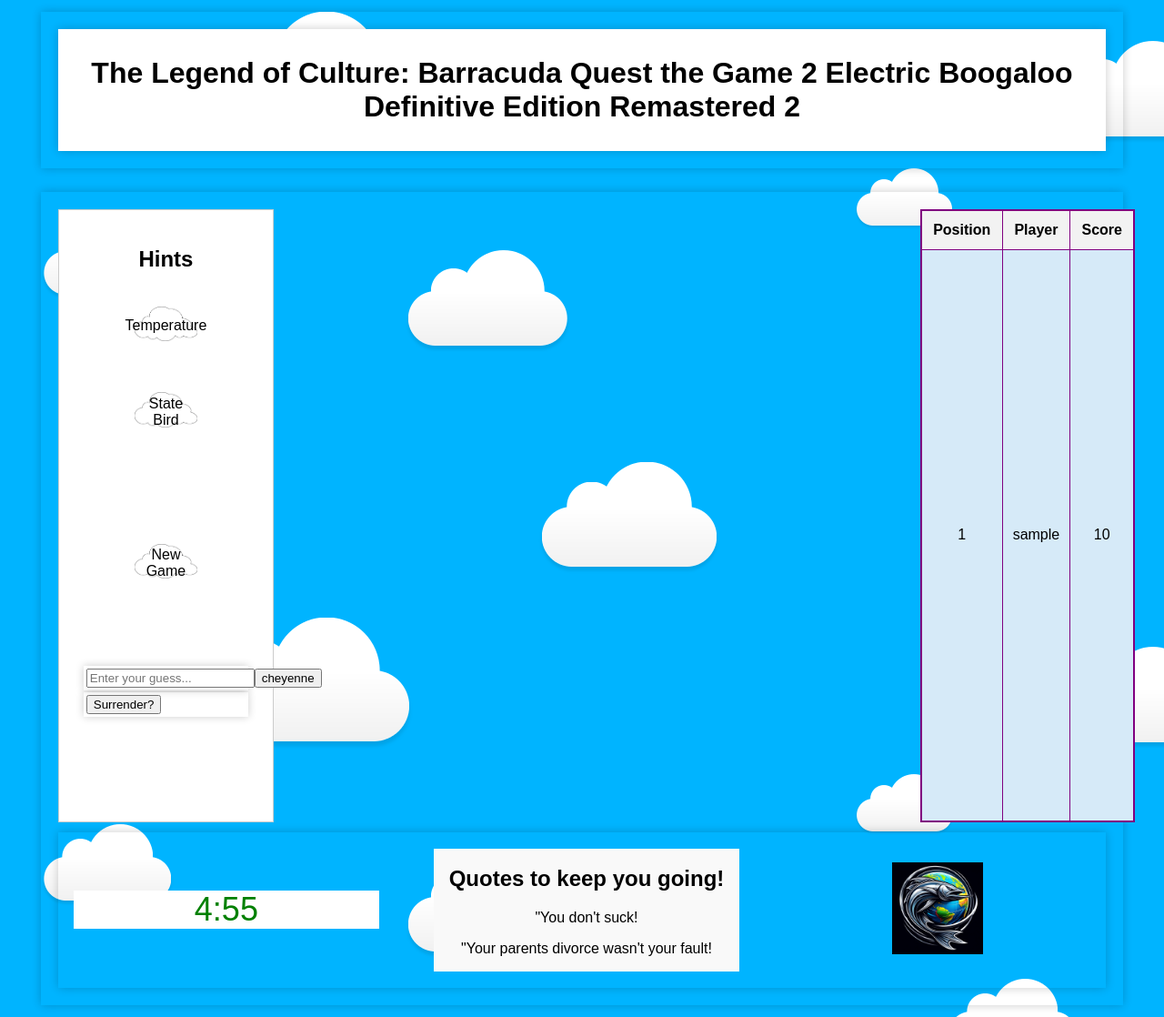
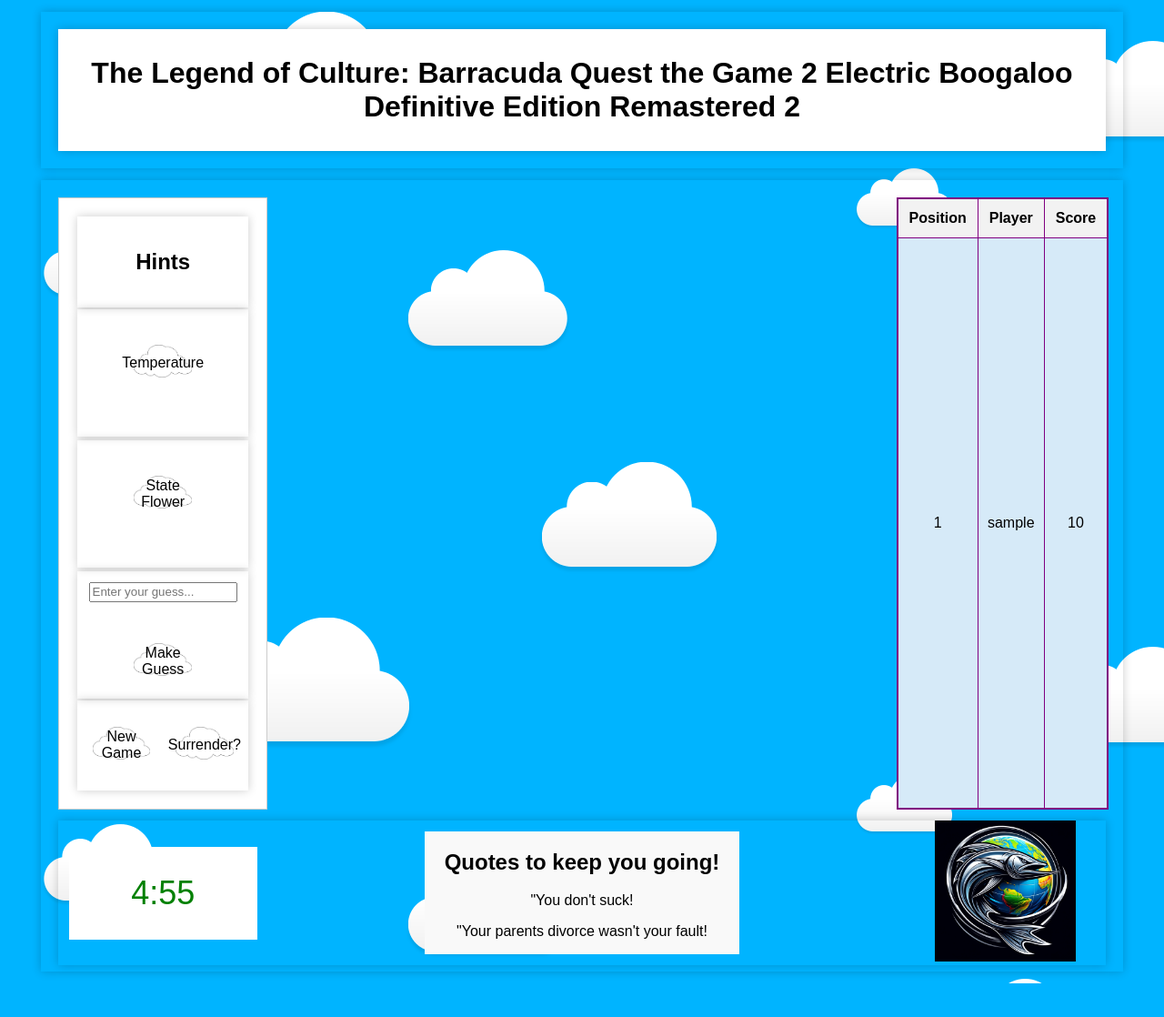
Before and after one commit to maximilian-mallory/ProjectBarracuda, a Django app: page /gamepage/ in a window 1280 px wide. Shown: the whole page at 91% size. After the commit the page ends 1081 px from the top, so only its background shows below. Run offline with Django 5.2, Linux system fonts and the light colour scheme; tables that the repository leaves empty hold one stand-in row (values such as "Sample post"); some libraries are stand-ins or nearby versions.

Commit message:
this works if we gotta go back we go back here

```diff
--- a/GeoGuessr/Controllers/bird_controller.py
+++ b/GeoGuessr/Controllers/bird_controller.py
@@ -78,7 +78,7 @@ state_flower_list = {
     'annapolis': 'Black-eyed Susan',
     'boston': 'Mayflower',
     'lansing': 'Apple Blossom',
-    'saint paul': 'Pink and White Lady’s Slipper',
+    'saint paul': 'Pink and White Lady\'s Slipper',
     'jackson': 'Magnolia',
     'jefferson city': 'White Hawthorn Blossom',
     'helena': 'Bitterroot',
@@ -109,6 +109,6 @@ state_flower_list = {
 }
 
 
-def SetBird(city):
+def SetFlower(city):
 
-    return state_bird_list[city]
+    return state_flower_list[city]
--- a/GeoGuessr/Controllers/map_controller.py
+++ b/GeoGuessr/Controllers/map_controller.py
@@ -1,203 +1,291 @@
 import random, os
 from django.conf import settings
 
+random_locs = {
+    'montgomery':
+    [
+        {'lat': 32.3773, 'long': -86.3000},
+        {'lat': 32.3668, 'long': -86.2997}
+    ],
+
+    'juneau':
+    [
+        {'lat': 58.3022, 'long': -134.4223},
+        {'lat': 58.3029, 'long': -134.4119}
+    ],
+
+    'phoenix':
+    [
+        {'lat': 33.4483, 'long': -112.0740},
+        {'lat': 33.4500, 'long': -112.0740}
+    ],
+
+    'little rock':
+    [
+        {'lat': 34.7465, 'long': -92.2896},
+        {'lat': 34.7453, 'long': -92.2758}
+    ],
+
+    'sacramento':
+    [
+        {'lat': 38.5758, 'long': -121.4789},
+        {'lat': 38.5767, 'long': -121.4770}
+    ],
+
+    'denver':
+    [
+        {'lat': 39.7474, 'long': -104.9927},
+        {'lat': 39.7388, 'long': -104.9915}
+    ],
+
+    'hartford':
+    [
+        {'lat': 41.7646, 'long': -72.6850},
+        {'lat': 41.7652, 'long': -72.6870}
+    ],
+
+    'dover':
+    [
+        {'lat': 39.1580, 'long': -75.5244},
+        {'lat': 39.1574, 'long': -75.5247}
+    ],
+
+    'tallahassee':
+    [
+        {'lat': 30.4429, 'long': -84.2830},
+        {'lat': 30.4377, 'long': -84.2831}
+    ],
+
+    'atlanta':
+    [
+        {'lat': 33.7485, 'long': -84.3879},
+        {'lat': 33.7537, 'long': -84.3863}
+    ],
+
+    'honolulu':
+    [
+        {'lat': 21.3070, 'long': -157.8583},
+        {'lat': 21.3064, 'long': -157.8570}
+    ],
+
+    'boise':
+    [
+        {'lat': 43.6150, 'long': -116.2023},
+        {'lat': 43.6147, 'long': -116.2000}
+    ],
+
+    'springfield':
+    [
+        {'lat': 39.7980, 'long': -89.6441},
+        {'lat': 39.7991, 'long': -89.6452}
+    ],
+
+    'indianapolis':
+    [
+        {'lat': 39.7684, 'long': -86.1581},
+        {'lat': 39.7672, 'long': -86.1580}
+    ],
+
+    'des moines':
+    [
+        {'lat': 41.5868, 'long': -93.6250},
+        {'lat': 41.5879, 'long': -93.6242}
+    ],
+
+    'topeka':
+    [
+        {'lat': 39.0473, 'long': -95.6752},
+        {'lat': 39.0517, 'long': -95.6733}
+    ],
+
+    'frankfort':
+    [
+        {'lat': 38.2009, 'long': -84.8733},
+        {'lat': 38.2000, 'long': -84.8724}
+    ],
+
+    'baton rouge':
+    [
+        {'lat': 30.4515, 'long': -91.1871},
+        {'lat': 30.4507, 'long': -91.1852}
+    ],
+
+    'augusta':
+    [
+        {'lat': 44.3106, 'long': -69.7795},
+        {'lat': 44.3100, 'long': -69.7774}
+    ],
+
+    'annapolis':
+    [
+        {'lat': 38.9784, 'long': -76.4922},
+        {'lat': 38.9781, 'long': -76.4908}
+    ],
+    'annapolis':
+    [
+        {'lat': 38.9784, 'long': -76.4922},
+        {'lat': 38.9781, 'long': -76.4908}
+    ],
+
+    'boston':
+    [
+        {'lat': 42.3509, 'long': -71.0571},
+        {'lat': 42.3706, 'long': -71.0806}
+    ],
+        'lansing':
+        [
+            {'lat': 42.4400, 'long': -84.3324},
+            {'lat': 42.4312, 'long': -84.3217}
+        ],
+        'saint paul':
+        [
+            {'lat': 44.9518, 'long': -93.0929},
+            {'lat': 44.9422, 'long': -93.09084}
+    ],
+        'jackson':
+        [
+            {'lat': 32.3011, 'long': -90.1927},
+            {'lat': 32.3087, 'long': -90.1823}
+        ],
+        'jefferson city':
+        [
+            {'lat': 38.5802, 'long': -92.1795},
+            {'lat': 38.5526, 'long': -92.1947}
+        ],
+    'helena':
+    [
+        {'lat': 46.5944, 'long': -112.0313},
+        {'lat': 46.5842, 'long': -111.9978}
+    ],
+    'lincoln':
+    [
+        {'lat': 40.8137, 'long': -96.6951},
+        {'lat': 40.8138, 'long': -96.7519}
+    ],
+    'carson city':
+    [
+        {'lat': 39.1654, 'long': -119.7670},
+        {'lat': 39.1751, 'long': -119.7611}
+    ],
+    'concord':
+    [
+        {'lat': 43.1928, 'long': -71.5384},
+        {'lat': 43.2022, 'long': -71.5458}
+    ],
+    'trenton':
+    [
+        {'lat': 40.2202, 'long': -74.7626},
+        {'lat': 40.2000, 'long': -74.7533}
+    ],
+    'santa fe':
+    [
+        {'lat': 35.6873, 'long': -105.9441},
+        {'lat': 35.6794, 'long': -105.9726}
+    ],
+    'albany':
+    [
+        {'lat': 42.6509, 'long': -73.7675},
+        {'lat': 42.6645, 'long': -73.79424}
+    ],
+    'raleigh':
+    [
+        {'lat': 35.7788, 'long': -78.6382},
+        {'lat': 35.7907, 'long': -78.6301}
+    ],
+    'bismark':
+    [
+        {'lat': 46.8004, 'long': -100.7847},
+        {'lat': 46.8235, 'long': -100.7657}
+    ],
+    'columbus':
+    [
+        {'lat': 39.9688, 'long': -82.9865},
+        {'lat': 39.9580, 'long': -82.9329}
+    ],
+    'oklahoma city':
+    [
+        {'lat': 35.4651, 'long': -97.5212},
+        {'lat': 35.5060, 'long': -97.5906}
+    ],
+    'salem':
+    [
+        {'lat': 44.9185, 'long': -123.0367},
+        {'lat': 44.8775, 'long': -123.0221}
+    ],
+    'harrisburg':
+    [
+        {'lat': 40.2702, 'long': -76.8910},
+        {'lat': 40.2739, 'long': -76.8679}
+    ],
+    'providence':
+    [
+        {'lat': 41.8230, 'long': -71.4142},
+        {'lat': 41.8237, 'long': -71.4154}
+    ],
+    'columbia':
+    [
+        { 'lat':34.0007 ,'long': -81.0348 },
+        { 'lat':34.0065 ,'long': -81.0332  },
+    ],
+    'pierre':
+    [
+        { 'lat':44.3683 ,'long': -100.3506 },
+        { 'lat':44.3665 ,'long': -100.3554 },
+    ],
+    'nashville':
+    [
+        { 'lat':36.1627 ,'long': -86.7816 },
+        { 'lat':36.1613 ,'long': -86.7825 },
+    ],
+    'austin':
+    [
+        { 'lat':30.2672 ,'long': -97.7431 },
+        { 'lat':30.2685 ,'long': -97.7350 }
+    ],
+    'salt lake city':
+    [
+        { 'lat':40.7608 ,'long': -111.8910 },
+        { 'lat':40.7619 ,'long': -111.8885 },
+    ],
+    'montpelier':
+    [
+        { 'lat':44.2601 ,'long': -72.5754 },
+        { 'lat':44.2619 ,'long': -72.5741 },
+    ],
+    'richmond':
+    [
+        { 'lat':37.5407 ,'long': -77.4360 },
+        { 'lat':37.5421 ,'long': -77.4388 },
+    ],
+    'olympia':
+    [
+        { 'lat':47.0379 ,'long': -122.9007 },
+        { 'lat':47.0392 ,'long': -122.9031 },
+    ],
+    'charleston':
+    [
+        { 'lat':38.3498 ,'long': -81.6326},
+        { 'lat':38.3512 ,'long': -81.6345},
+    ],
+    'madison':
+    [
+        { 'lat':43.0737 ,'long': -89.3846 },
+        { 'lat':43.0759 ,'long': -89.3882 },
+    ],
+    'cheyenne':
+    [
+        { 'lat':41.1399 ,'long': -104.8202 },
+        { 'lat':41.1411 ,'long': -104.8156 },
+    ],
+}
+
 def AddRandomLocation( context ):
-    """'new york city': {'lat': 40.7128, 'long': -74.0061},
-        'los angeles': {'lat': 34.0523, 'long': -118.2436},
-        'chicago': {'lat': 41.8782, 'long': -87.6297},
-        'houston': {'lat': 29.7605, 'long': -95.3697} ,
-        'phoenix': {'lat': 33.4485, 'long': -112.0741},
-        'philadelphia': {'lat': 39.9527, 'long': -75.1651} ,
-        'san antonio': {'lat': 29.4242, 'long': -98.4935},
-        'san diego': {'lat': 32.7158, 'long': -117.1610},
-        'dallas': {'lat': 32.7766, 'long': -96.7969} ,
-        'san jose': {'lat': 37.3383, 'long': -121.8862} ,"""
-    random_locs = {
-        # 'providence':
-        # [
-            # {'lat': 41.8230, 'long': -71.4142},  #First location
-            # {'lat': 41.8237, 'long': -71.4154}    #Second location
-        # ],
-        # 'columbia':
-        # [
-        #     { 'lat':34.0007 ,'long': -81.0348 },
-        #     { 'lat':34.0065 ,'long': -81.0332  },
-        # ]
-        # 'pierre':
-        # [
-        #     { 'lat':44.3683 ,'long': -100.3506 },  # First location
-        #     { 'lat':44.3665 ,'long': -100.3554 },  # Second location
-        # ],
-        # 'nashville':
-        # [
-        #     { 'lat':36.1627 ,'long': -86.7816 },  # First location
-        #     { 'lat':36.1613 ,'long': -86.7825 },  # Second location
-        # ],
-        # 'austin':
-        # [
-        #     { 'lat':30.2672 ,'long': -97.7431 },  # First location
-        #     { 'lat':30.2685 ,'long': -97.7350 }  # Second location
-        # ],
-        # 'salt lake city':
-        # [
-        #     { 'lat':40.7608 ,'long': -111.8910 },  # First location
-        #     { 'lat':40.7619 ,'long': -111.8885 },  # Second location
-        # ],
-        # 'montpelier':
-        # [
-        #     { 'lat':44.2601 ,'long': -72.5754 },  # First location
-        #     { 'lat':44.2619 ,'long': -72.5741 },  # Second location
-        # ],
-        # 'richmond':
-        # [
-        #     { 'lat':37.5407 ,'long': -77.4360 },  # First location
-        #     { 'lat':37.5421 ,'long': -77.4388 },  # Second location
-        # ],
-        # 'olympia':
-        # [
-        #     { 'lat':47.0379 ,'long': -122.9007 },  # First location
-        #     { 'lat':47.0392 ,'long': -122.9031 },  # Second location
-        # ],
-        # 'charleston':
-        # [
-        #     { 'lat':38.3498 ,'long': -81.6326},  # First location
-        #     { 'lat':38.3512 ,'long': -81.6345},  # Second location
-        # ],
-        # 'madison':
-        # [
-        #     { 'lat':43.0737 ,'long': -89.3846 },  # First location
-        #     { 'lat':43.0759 ,'long': -89.3882 },  # Second location
-        # ],
-        'cheyenne':
-        [
-            { 'lat':41.1399 ,'long': -104.8202 },  # First location
-            { 'lat':41.1411 ,'long': -104.8156 },  # Second location
-        ],
-        #'montgomery':
-        #[
-        #    {'lat': 32.3773, 'long': -86.3000},
-        #    {'lat': 32.3668, 'long': -86.2997}
-        #],
 
-        #'juneau':
-        #[
-        #    {'lat': 58.3022, 'long': -134.4223},
-        #    {'lat': 58.3029, 'long': -134.4119}
-        #],
+    random_city = random.choice(list(random_locs.keys())) #get the key (name) of a random city
 
-        #'phoenix':
-        #[
-        #    {'lat': 33.4483, 'long': -112.0740},
-        #    {'lat': 33.4500, 'long': -112.0740}
-        #],
+    index = random.randint(0, 1)  #select random index
 
-        #'little rock':
-        #[
-        #    {'lat': 34.7465, 'long': -92.2896},
-        #    {'lat': 34.7453, 'long': -92.2758}
-        #],
-
-        #'sacramento':
-        #[
-        #    {'lat': 38.5758, 'long': -121.4789},
-        #    {'lat': 38.5767, 'long': -121.4770}
-        #],
-
-        #'denver':
-        #[
-        #    {'lat': 39.7474, 'long': -104.9927},
-        #    {'lat': 39.7388, 'long': -104.9915}
-        #],
-
-        #'hartford':
-        #[
-        #    {'lat': 41.7646, 'long': -72.6850},
-        #    {'lat': 41.7652, 'long': -72.6870}
-        #],
-
-        #'dover':
-        #[
-        #    {'lat': 39.1580, 'long': -75.5244},
-        #    {'lat': 39.1574, 'long': -75.5247}
-        #],
-
-        #'tallahassee':
-        #[
-        #    {'lat': 30.4429, 'long': -84.2830},
-        #    {'lat': 30.4377, 'long': -84.2831}
-        #],
-
-        #'atlanta':
-        #[
-        #    {'lat': 33.7485, 'long': -84.3879},
-        #    {'lat': 33.7537, 'long': -84.3863}
-        #],
-
-        #'honolulu':
-        #[
-        #    {'lat': 21.3070, 'long': -157.8583},
-        #    {'lat': 21.3064, 'long': -157.8570}
-        #],
-
-        #'boise':
-        #[
-        #    {'lat': 43.6150, 'long': -116.2023},
-        #    {'lat': 43.6147, 'long': -116.2000}
-        #],
-
-        #'springfield':
-        #[
-        #    {'lat': 39.7980, 'long': -89.6441},
-        #    {'lat': 39.7991, 'long': -89.6452}
-        #],
-
-        #'indianapolis':
-        #[
-        #    {'lat': 39.7684, 'long': -86.1581},
-        #    {'lat': 39.7672, 'long': -86.1580}
-        #],
-
-        #'des moines':
-        #[
-        #    {'lat': 41.5868, 'long': -93.6250},
-        #    {'lat': 41.5879, 'long': -93.6242}
-        #],
-
-        #'topeka':
-        #[
-        #    {'lat': 39.0473, 'long': -95.6752},
-        #    {'lat': 39.0517, 'long': -95.6733}
-        #],
-
-        #'frankfort':
-        #[
-        #    {'lat': 38.2009, 'long': -84.8733},
-        #    {'lat': 38.2000, 'long': -84.8724}
-        #],
-
-        #'baton rouge':
-        #[
-        #    {'lat': 30.4515, 'long': -91.1871},
-        #    {'lat': 30.4507, 'long': -91.1852}
-        #],
-
-        #'augusta':
-        #[
-        #    {'lat': 44.3106, 'long': -69.7795},
-        #    {'lat': 44.3100, 'long': -69.7774}
-        #],
-
-        #'annapolis':
-        #[
-        #    {'lat': 38.9784, 'long': -76.4922},
-        #    {'lat': 38.9781, 'long': -76.4908}
-        #],
-    }
-
-    random_city = random.choice(list(random_locs.keys()))
-
-    index = random.randint(0, 1)
-
+    #add loc data to context
     context['lat_con'] = random_locs[random_city][index]['lat']
     context['long_con'] = random_locs[random_city][index]['long']
     context['city_name'] = random_city
--- a/GeoGuessr/Static/css/GamePage.css
+++ b/GeoGuessr/Static/css/GamePage.css
@@ -25,16 +25,85 @@ body {
     align-items: center;
 }
 
-#inner-container {
+.hintcontainer {
   display: flex;
-  margin-top: 1%;
-  width: 100%; /* Change this to 100% */
+  flex-direction: column;
+  max-width: 98%;
+  margin: 1% auto;
   padding: 1.5%;
   background-color: transparent;
   box-shadow: 0 0 10px rgba(0, 0, 0, 0.2);
   text-align: center;
   align-items: center;
-  height:10%;
+  height: 25%;
+}
+
+.guesscontainer {
+  display: flex;
+  flex-direction: column;
+  max-width: 98%;
+  margin: 1% auto;
+  padding: 1.5%;
+  background-color: transparent;
+  box-shadow: 0 0 10px rgba(0, 0, 0, 0.2);
+  text-align: center;
+  align-items: center;
+  height: 25%;
+}
+
+.gamecontainer {
+  display: flex;
+  max-width: 100%;
+  padding: 1.5%;
+  background-color: transparent;
+  box-shadow: 0 0 10px rgba(0, 0, 0, 0.2);
+  text-align: center;
+  align-items: center;
+  height: 17.5%;
+
+}
+
+.gamecontainer h2{
+  width: 100%;
+  text-align: center;
+}
+
+
+#userGuessInput{
+  padding: 1%;
+  margin: 5%;
+  width: 85%;
+  justify-content: center;
+
+}
+
+#hint1content{
+  padding: 1%;
+  margin: 1%;
+  width: 60%;
+  padding-left: auto;
+  border: none;
+}
+
+#hint2content{
+  padding: 1%;
+  margin: 1%;
+  width: 75%;
+  padding-left: auto;
+
+  border: none;
+}
+
+#inner-container {
+  display: flex;
+  margin-top: 1%;
+  width: 100%; /* Change this to 100% */
+
+  background-color: transparent;
+  box-shadow: 0 0 10px rgba(0, 0, 0, 0.2);
+  text-align: center;
+  align-items: center;
+  height:5%;
 }
 
 .maincontent{
@@ -46,9 +115,10 @@ body {
 #bottom-container {
   display: flex;
   justify-content: space-around;/* Center items horizontally */
-   /* Center items vertically */
+
   flex-wrap: wrap; /* Allow items to wrap if needed */
-  margin-top: 2%; /* Adjust as needed */
+  margin-top: .5%; /* Adjust as needed */
+  padding-bottom: .5%;
   height: 50%; /* Adjust height as needed */
 }
 
@@ -60,7 +130,7 @@ body {
   margin-top: 1%;
   height: 50%; /* Decrease height by 10% */
   width: 100%;
-  margin-left: 0%;
+  margin-left: 1%;
   margin-right: 0%;
   /* Override margin to zero */
 }
@@ -68,14 +138,18 @@ body {
 /* Adjust the width and height of the timer div using percentages */
 #timerDiv {
   font-size: 36px;
-  width: 30%; /* Adjusted width */
+  width: 20%; /* Adjusted width */
   height: 100%; /* Adjusted height */
   display: flex; /* Use flexbox */
   justify-content: center; /* Center horizontally */
   align-items: center; /* Center vertically */
   background-color: white;
-  margin-right: 10px;
-  text-align: center; /* Center text horizontally */
+  text-align: center;
+  padding-top: 10%;
+  padding-bottom: 10%;
+  padding-left: 10%;
+  padding-right: 10%;
+   /* Center text horizontally */
 }
 #encouragement {
   background-color: #f9f9f9;
@@ -112,9 +186,30 @@ body {
   max-height: 693.47px;
 }
 
+#hints{
+  display: flex;
+  flex-direction: column;
+  justify-content: space-between;
+}
+
 .bottombox-container{
   width: 30%;
   height: 100%;
+}
+
+.timer-container{
+  font-size: 36px;
+  padding: 1%;
+  padding-top: 1%;
+  margin-left: 1%;
+  margin-right: 11%;
+  width: 16%; /* Adjusted width */
+  height: 100%; /* Adjusted height */
+  display: flex; /* Use flexbox */
+  justify-content: center; /* Center horizontally */
+  align-items: center; /* Center vertically */
+  background-color: white;
+  text-align: center; /* Center text horizontally */
 }
 
 .side-box {
@@ -194,8 +289,9 @@ body {
   }
 
   #logo img{
-    width: 30%;
-    height: auto;
+    padding-left: 36%;
+    width: 45%;
+    height: 90%;
   }
 
   .main-content.bottom-content {
--- a/GeoGuessr/Static/js/gamepage.js
+++ b/GeoGuessr/Static/js/gamepage.js
@@ -1,12 +1,11 @@
 function initialize ()
 {
-
-  const fenway = { lat: latitude, lng: longitude };
+  const location = { lat: latitude, lng: longitude };
 
   const panorama = new google.maps.StreetViewPanorama(
     document.getElementById("pano"),
     {
-      position: fenway,
+      position: location,
       pov: {
         heading: 34,
         pitch: 10,
@@ -35,7 +34,8 @@ function startTimer(duration, display)
 
         if (--timer < 0) {
             clearInterval(interval);
-            display.textContent = "Time's up!";
+            display.textContent = "Time Bonus Gone!";
+            return;
         } else if (timer > 180) {
             display.style.color = "green";
         } else if (timer < 180 && timer >= 60) {
@@ -54,6 +54,7 @@ function startTimer(duration, display)
     }, 1000);
 
     remainingTime = timer;
+
 }
 
 function loadAllScores()
@@ -71,7 +72,6 @@ function loadAllScores()
         `;
         leaderboardBody.appendChild(row);
     });
-    console.log(leaderboardBody);
 }
 
 function checkGuess()
@@ -79,8 +79,6 @@ function checkGuess()
   numGuesses++;
 
   guess = userGuess.value;
-
-  console.log(guess);
 
   if( guess.toLowerCase() == city_name )
   {
@@ -154,10 +152,10 @@ hint2btn.onclick = function()
 
       var jsonData = JSON.parse(jsonString);
 
-      let bird = jsonData.bird;
+      let flower = jsonData.flower;
 
-      hint2content.textContent = `The state bird is the ${bird}`;
-      console.log(jsonData.bird);
+      hint2content.value = `The state flower is the ${flower}`;
+      console.log(hint2content.value);
 
       hintsUsed++;
       hintTwo = true;
@@ -168,18 +166,8 @@ hint2btn.onclick = function()
 
 }
 
-window.onload = function ()
-{
-    var fiveMinutes = 300,
-        display = document.querySelector('#timerDiv');
-    interval = startTimer(fiveMinutes, display);
-    loadAllScores();
-    initialize();
-};
-
 hint1btn.onclick = function()
 {
-
     var data = {
       latitude: latitude,
       longitude: longitude
@@ -204,11 +192,11 @@ hint1btn.onclick = function()
 
       let temperature = jsonData.temperature;
 
-      hint1content.textContent = `The current temperature is ${temperature}°F`;
+      hint1content.value = `The current temperature is ${temperature}°F`;
 
       hintsUsed++;
       hintOne = true;
-      console.log(jsonData['temperature']);
+      console.log(hint1content.value);
 
     })
     .catch(error => {
@@ -216,3 +204,12 @@ hint1btn.onclick = function()
     });
 
 };
+
+window.onload = function ()
+{
+    var fiveMinutes = 300,
+        display = document.querySelector('#timerDiv');
+    interval = startTimer(fiveMinutes, display);
+    loadAllScores();
+    initialize();
+};
--- a/GeoGuessr/Static/js/login.js
+++ b/GeoGuessr/Static/js/login.js
@@ -31,17 +31,19 @@ form.addEventListener('submit', function(event) {
       }
       else
       {
-        return response.json(); // Parse JSON response
+        return response.json();
       }
     })
     .then(data => {
 
       window.alert(data.error);
     })
-        })
     .catch(error => {
       console.error('Error:', error);
     });
+
+  });
+
 });
 
 document.getElementById("signupBtn").addEventListener("click", function() {
--- a/GeoGuessr/Templates/GamePage.html
+++ b/GeoGuessr/Templates/GamePage.html
@@ -19,30 +19,26 @@
   <div class="maincontent">
     <div class="hintscontainer">
         <div id="hints" class="bottombox-container">
+        <div class="gamecontainer">
           <h2>Hints</h2>
-        <br>
+        </div>
+
+        <div class="hintcontainer">
           <div class="button-group">
             <img src="../static/images/Cloud.png">
             <button id="hint1btn" class="btn">Temperature</button>
           </div>
-        <br>
-        <p id="hint1content"> </p>
-        <br>
+          <input type="text" id="hint1content" class="hinttext"/>
+        </div>
+        <div class="hintcontainer">
           <div class="button-group">
             <img src="../static/images/Cloud.png">
-          <button id="hint2btn" class="btn">State Bird</button>
+            <button id="hint2btn" class="btn">State Flower</button>
           </div>
-        <br>
-        <p id="hint2content"> </p>
-        <br>
 
-        <br><br><br><br>
-        <div class="button-group">
-          <img src="../static/images/Cloud.png">
-          <button class="btn" onclick="window.location.reload()">New Game</button>
+          <input type="text" id="hint2content" class="hinttext"/>
           </div>
-        <br><br><br><br><br>
-        <div class="container">
+        <div class="guesscontainer">
 
           <input
             type="text"
@@ -50,20 +46,30 @@
             placeholder="Enter your guess..."
           />
           <br>
-          <input
-            class="button"
-            type="button"
-            value="{{city_name}}"
-            onclick="checkGuess();"
-          />
+          <div class="button-group">
+            <img src="../static/images/Cloud.png">
+          <button class="btn"
+            onclick="checkGuess();">
+            Make Guess
+          </button>
+
           </div>
-        <div class="container">
-          <input
-            class="button"
-            type="button"
-            value="Surrender?"
-            onclick="window.location.href= 'http://localhost:8000/welcome/';"
-          />
+        </div>
+
+        <div class="gamecontainer">
+          <div class="button-group">
+            <img src="../static/images/Cloud.png">
+            <button class="btn" onclick="window.location.reload()">New Game</button>
+          </div>
+          <div class="button-group">
+            <img src="../static/images/Cloud.png">
+          <button class="btn"
+            onclick="window.location.href= 'http://localhost:8000/welcome/';">
+            Surrender?
+          </button>
+
+          </div>
+
         </div>
         </div>
 
@@ -87,7 +93,9 @@
   </div>
 
   <div class="maincontent" id="inner-container">
-    <div id="timerDiv" class="bottombox-container">Ready?</div>
+    <div class="timer-container">
+    <div id="timerDiv">Ready?</div>
+  </div>
     <div id="encouragement" class="bottombox-container">
         <h2>Quotes to keep you going!</h2>
         <p>"You don't suck!</p>
@@ -99,10 +107,6 @@
   </div>
 
 </div>
-
-
-
-
         <!-- this is the button for guessing. I can look into getting a better popup window, or we can have a permanent textbox within the game page-->
 <script
       src="https://maps.googleapis.com/maps/api/js?key={{ key }}&loading=async&callback=initialize&v=weekly"
```
Also changed, not shown: GeoGuessr/Static/js/leaderboard.js (+14 -0 lines), GeoGuessr/Views/bird_watching_view.py (+5 -4 lines). Lines whose indentation alone changed are shown as unchanged.
